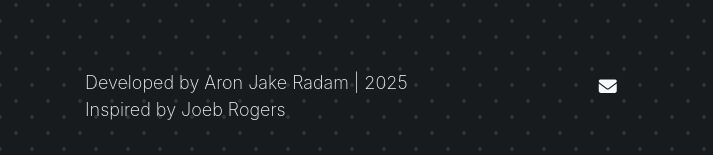
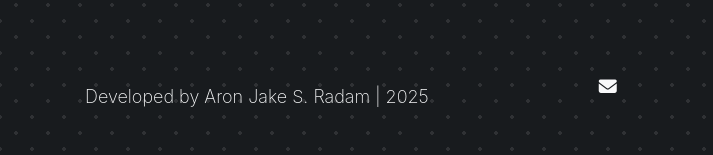
Before and after one commit to haruchanz64/haru-portfolio, a plain HTML site: page index.html in a window 1280 px wide. Shown: the part 2827-2982 px from the top of the page, 0-713 px from the left. Drawn offline with nearby package versions, Linux system fonts and the light colour scheme; some packages are replaced by stand-ins of ours; a script that the page names is missing.

Commit message:
Update footer author name for consistency

```diff
--- a/index.html
+++ b/index.html
@@ -209,11 +209,7 @@
     <footer id="contact">
       <div class="container footer-content">
         <div class="author">
-          Developed by Aron Jake Radam | 2025<br />
-          Inspired by
-          <a href="https://joebrogers.com/" target="_blank" rel="noopener"
-            >Joeb Rogers</a
-          >
+          Developed by Aron Jake S. Radam | 2025<br/>
         </div>
         <ul class="contacts">
           <!-- Primary Contact -->
```
